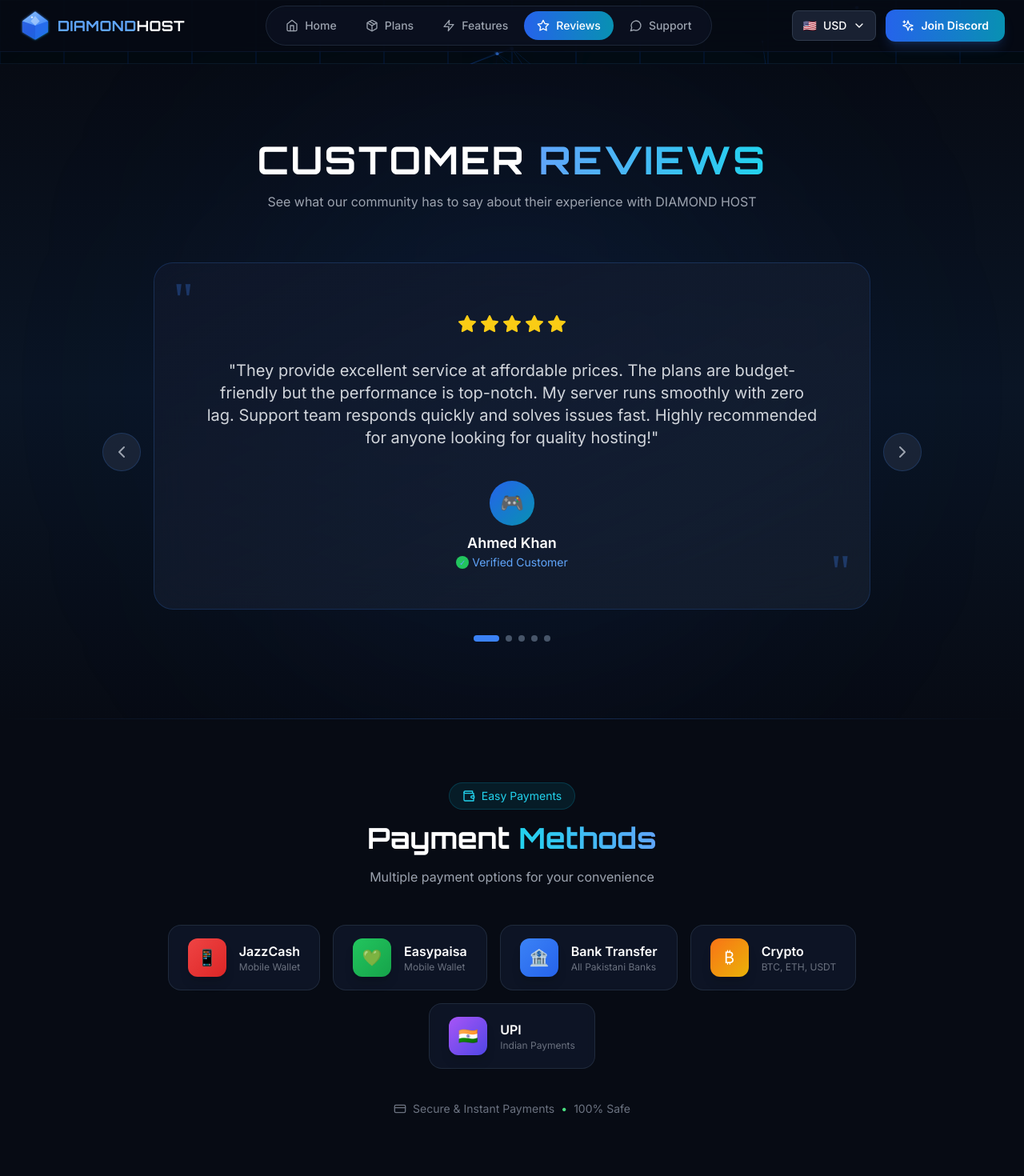
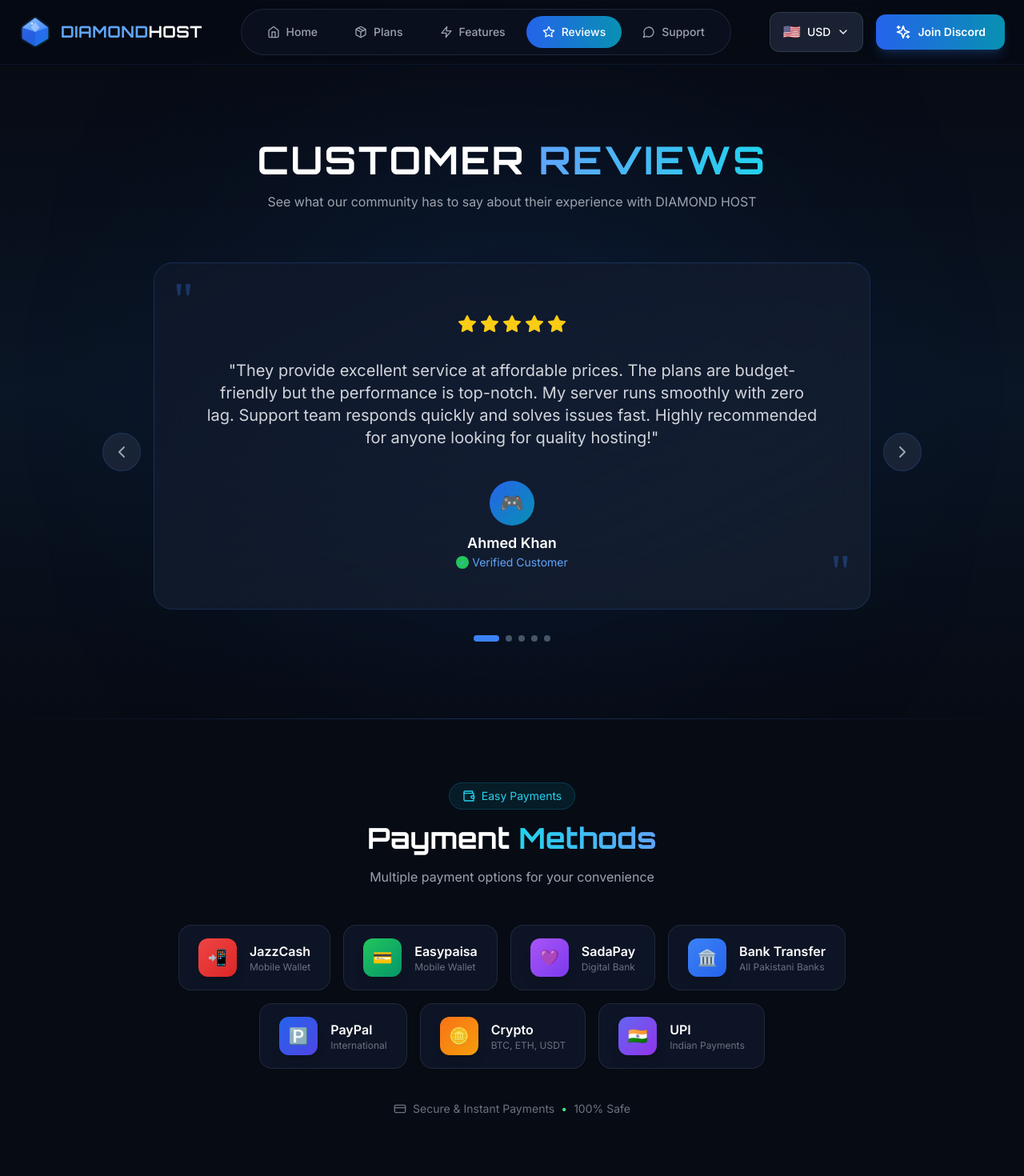
Before and after one commit to MUNEEB8-jutt/diamondhost, a Next.js app: page /reviews in a window 1280 px wide. Shown: the top 1470 px of the page at 80% size. Built offline with nearby package versions, Linux system fonts and the light colour scheme.

Commit message:
Add SadaPay/PayPal, Order Now button, bigger navbar, Discord message in support

```diff
--- a/app/components/Header.tsx
+++ b/app/components/Header.tsx
@@ -93,18 +93,18 @@
       } border-b border-blue-500/10`}
     >
       <div className="container mx-auto px-4 md:px-6">
-        <div className="flex items-center justify-between h-16 md:h-18">
-          <Link href="/" className="flex items-center gap-2 group">
+        <div className="flex items-center justify-between h-20 md:h-22">
+          <Link href="/" className="flex items-center gap-3 group">
             <motion.div whileHover={{ scale: 1.05, rotate: 5 }} transition={{ type: 'spring', stiffness: 300 }}>
               <DiamondLogo />
             </motion.div>
-            <span className="font-orbitron text-base md:text-lg font-bold tracking-wide">
+            <span className="font-orbitron text-lg md:text-xl font-bold tracking-wide">
               <span className="text-blue-400">DIAMOND</span>
               <span className="text-white">HOST</span>
             </span>
           </Link>
 
-          <nav className="hidden lg:flex items-center gap-1 bg-slate-900/50 backdrop-blur-sm rounded-full px-2 py-1.5 border border-slate-700/50">
+          <nav className="hidden lg:flex items-center gap-1.5 bg-slate-900/50 backdrop-blur-sm rounded-full px-3 py-2 border border-slate-700/50">
             {navItems.map((item) => {
               const isActive = pathname === item.href
               const isLoading = loadingPath === item.href
@@ -113,7 +113,7 @@
                 <motion.button
                   key={item.label}
                   onClick={() => handleNavClick(item.href)}
-                  className={`relative flex items-center gap-2 px-4 py-2 rounded-full text-sm font-medium transition-all duration-300 ${
+                  className={`relative flex items-center gap-2 px-5 py-2.5 rounded-full text-sm font-medium transition-all duration-300 ${
                     isActive ? 'text-white' : 'text-gray-400 hover:text-white'
                   }`}
                   whileHover={{ scale: 1.02 }}
@@ -137,15 +137,15 @@
             })}
           </nav>
 
-          <div className="hidden md:flex items-center gap-3">
+          <div className="hidden md:flex items-center gap-4">
             <div className="relative">
               <motion.button
                 onClick={() => setCurrencyOpen(!currencyOpen)}
-                className="flex items-center gap-2 bg-slate-800/80 hover:bg-slate-700/80 border border-slate-600/50 text-white text-sm py-2 px-3 rounded-lg transition-all duration-300"
+                className="flex items-center gap-2 bg-slate-800/80 hover:bg-slate-700/80 border border-slate-600/50 text-white text-sm py-2.5 px-4 rounded-xl transition-all duration-300"
                 whileHover={{ scale: 1.02 }}
                 whileTap={{ scale: 0.98 }}
               >
-                <span>{currentCurrency?.flag}</span>
+                <span className="text-lg">{currentCurrency?.flag}</span>
                 <span className="font-medium">{currency}</span>
                 <ChevronDown className={`h-4 w-4 transition-transform duration-300 ${currencyOpen ? 'rotate-180' : ''}`} />
               </motion.button>
@@ -160,12 +160,12 @@
                     <motion.button
                       key={curr.code}
                       onClick={() => { setCurrency(curr.code); setCurrencyOpen(false) }}
-                      className={`flex items-center gap-2 w-full px-4 py-2.5 text-sm transition-all ${
+                      className={`flex items-center gap-2 w-full px-4 py-3 text-sm transition-all ${
                         currency === curr.code ? 'bg-blue-600 text-white' : 'text-gray-300 hover:bg-slate-700'
                       }`}
                       whileHover={{ x: 3 }}
                     >
-                      <span>{curr.flag}</span>
+                      <span className="text-lg">{curr.flag}</span>
                       <span className="font-medium">{curr.code}</span>
                       <span className="text-gray-400 text-xs">({curr.symbol})</span>
                     </motion.button>
@@ -178,22 +178,22 @@
               href="https://discord.gg/tKDRWYNcuE"
               target="_blank"
               rel="noopener noreferrer"
-              className="flex items-center gap-2 bg-gradient-to-r from-blue-600 to-cyan-600 hover:from-blue-500 hover:to-cyan-500 text-white font-semibold text-sm py-2.5 px-5 rounded-xl transition-all duration-300 shadow-lg shadow-blue-500/20"
+              className="flex items-center gap-2 bg-gradient-to-r from-blue-600 to-cyan-600 hover:from-blue-500 hover:to-cyan-500 text-white font-semibold text-sm py-3 px-6 rounded-xl transition-all duration-300 shadow-lg shadow-blue-500/20"
               whileHover={{ scale: 1.05, y: -2 }}
               whileTap={{ scale: 0.98 }}
             >
-              <Sparkles className="h-4 w-4" />
+              <Sparkles className="h-5 w-5" />
               <span className="hidden xl:inline">Join Discord</span>
               <span className="xl:hidden">Discord</span>
             </motion.a>
           </div>
 
           <motion.button
-            className="lg:hidden text-gray-300 p-2 rounded-lg hover:bg-slate-800/50"
+            className="lg:hidden text-gray-300 p-2.5 rounded-xl hover:bg-slate-800/50"
             onClick={() => setIsMenuOpen(!isMenuOpen)}
             whileTap={{ scale: 0.95 }}
           >
-            {isMenuOpen ? <X className="h-6 w-6" /> : <Menu className="h-6 w-6" />}
+            {isMenuOpen ? <X className="h-7 w-7" /> : <Menu className="h-7 w-7" />}
           </motion.button>
         </div>
 
--- a/app/components/PaymentMethods.tsx
+++ b/app/components/PaymentMethods.tsx
@@ -6,32 +6,44 @@
 const paymentMethods = [
   {
     name: 'JazzCash',
-    icon: '📱',
+    icon: '📲',
     color: 'from-red-500 to-red-600',
     description: 'Mobile Wallet',
   },
   {
     name: 'Easypaisa',
-    icon: '💚',
-    color: 'from-green-500 to-green-600',
+    icon: '💳',
+    color: 'from-green-500 to-emerald-600',
     description: 'Mobile Wallet',
   },
   {
+    name: 'SadaPay',
+    icon: '💜',
+    color: 'from-purple-500 to-violet-600',
+    description: 'Digital Bank',
+  },
+  {
     name: 'Bank Transfer',
-    icon: '🏦',
+    icon: '🏛️',
     color: 'from-blue-500 to-blue-600',
     description: 'All Pakistani Banks',
   },
   {
+    name: 'PayPal',
+    icon: '🅿️',
+    color: 'from-blue-600 to-indigo-600',
+    description: 'International',
+  },
+  {
     name: 'Crypto',
-    icon: '₿',
-    color: 'from-orange-500 to-yellow-500',
+    icon: '🪙',
+    color: 'from-orange-500 to-amber-500',
     description: 'BTC, ETH, USDT',
   },
   {
     name: 'UPI',
     icon: '🇮🇳',
-    color: 'from-purple-500 to-indigo-600',
+    color: 'from-indigo-500 to-purple-600',
     description: 'Indian Payments',
   },
 ]
--- a/app/components/PricingCards.tsx
+++ b/app/components/PricingCards.tsx
@@ -433,7 +433,7 @@
                       whileHover={{ scale: 1.02 }}
                       whileTap={{ scale: 0.98 }}
                     >
-                      Buy Now
+                      Order Now
                     </motion.a>
                   </motion.div>
                 </motion.div>
@@ -565,7 +565,7 @@
                       whileHover={{ scale: 1.02 }}
                       whileTap={{ scale: 0.98 }}
                     >
-                      Buy Now
+                      Order Now
                     </motion.a>
                   </motion.div>
                 </motion.div>
--- a/app/support/page.tsx
+++ b/app/support/page.tsx
@@ -430,15 +430,28 @@
                 <div className="bg-slate-900/80 backdrop-blur-xl rounded-2xl border border-blue-500/20 p-12 text-center">
                   <Ticket className="h-16 w-16 text-gray-600 mx-auto mb-4" />
                   <h3 className="text-xl font-semibold text-white mb-2">No Tickets Yet</h3>
-                  <p className="text-gray-400 mb-6">Create your first support ticket to get help</p>
+                  <p className="text-gray-400 mb-4">Create your first support ticket to get help</p>
+                  <p className="text-cyan-400 text-sm mb-6">💬 Join Discord for faster conversation</p>
+                  <div className="flex flex-col sm:flex-row gap-3 justify-center">
                     <motion.button
                       onClick={() => setView('create')}
-                    className="bg-gradient-to-r from-blue-600 to-cyan-600 text-white font-semibold px-6 py-3 rounded-xl inline-flex items-center gap-2"
+                      className="bg-gradient-to-r from-blue-600 to-cyan-600 text-white font-semibold px-6 py-3 rounded-xl inline-flex items-center justify-center gap-2"
                       whileHover={{ scale: 1.02 }}
                     >
                       <Plus className="h-5 w-5" />
                       Create Ticket
                     </motion.button>
+                    <motion.a
+                      href="https://discord.gg/tKDRWYNcuE"
+                      target="_blank"
+                      rel="noopener noreferrer"
+                      className="bg-[#5865F2] hover:bg-[#4752C4] text-white font-semibold px-6 py-3 rounded-xl inline-flex items-center justify-center gap-2"
+                      whileHover={{ scale: 1.02 }}
+                    >
+                      <MessageCircle className="h-5 w-5" />
+                      Join Discord
+                    </motion.a>
+                  </div>
                 </div>
               ) : (
                 <div className="space-y-3">
```
Lines whose indentation alone changed are shown as unchanged.
